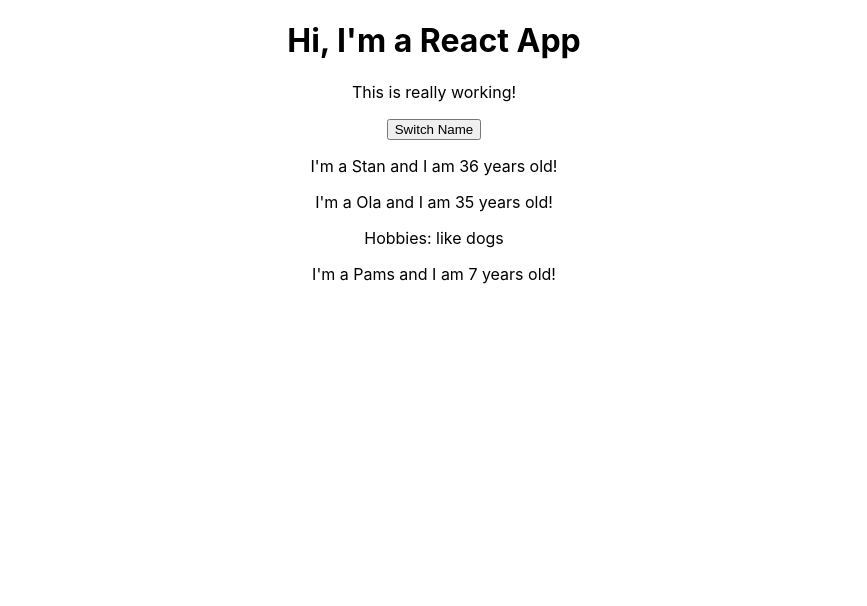
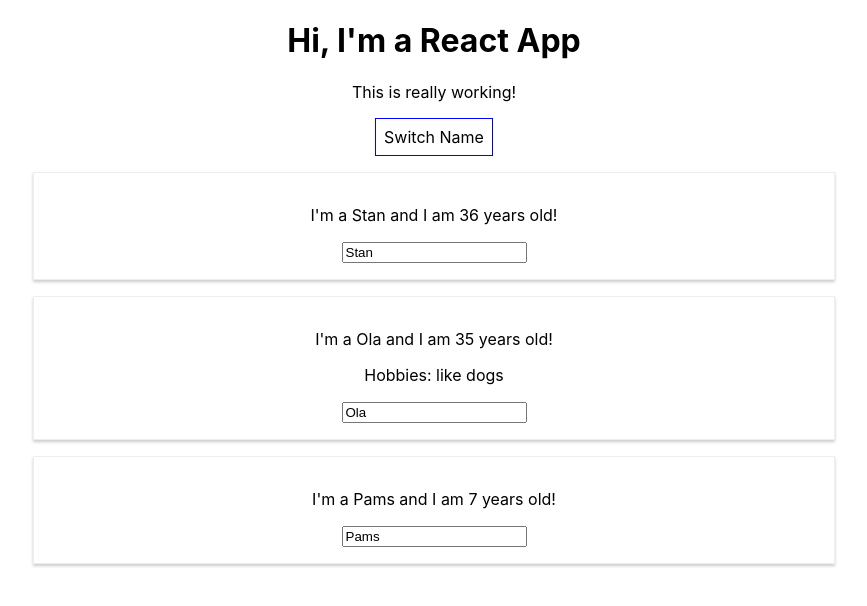
Before and after one commit to timmostan/javascript, a React (Create React App) app in the folder react-complete-guide/: page / in a window 1280 px wide. Shown: the top 606 px of the page, without its empty margins (206-1073 px from the left). Built offline with nearby package versions, Linux system fonts and the light colour scheme.

Commit message:
Styling + passing methods as props

```diff
--- a/react-complete-guide/src/App.js
+++ b/react-complete-guide/src/App.js
@@ -1,44 +1,74 @@
-import React, { useState } from 'react';
+import React, { Component } from 'react';
 import './App.css';
 import Person from './Person/Person';
 
-const App = props => {
-
-  const [ personsState, setPersonsState ] = useState({
+class App extends Component {
+  state = {
     persons: [
       { name: 'Stan', age: 36 },
       { name: 'Ola', age: 35 },
       { name: 'Pams', age: 7 }
     ],
-    otherState: 'some other values'
-  });
+    otherState: ''
+  }
 
-  const switchNameHandler = () => {
+  switchNameHandler = (newName) => {
     //console.log('Was clicked');
     //DONT DO THIS!: this.state.persons[0].name = 'Stanislaw';
-    setPersonsState({
+    this.setState({
       persons: [
-        { name: 'Stanislaw', age: 36 },
+        { name: newName, age: 36 },
         { name: 'Olcia', age: 35 },
         { name: 'Pamirek', age: 7 }
-      ],
-      otherState: personsState.otherState
+      ]
     })
+  }
+
+  nameChangedHandler = (event) => {
+    this.setState({
+      persons: [
+        { name: 'Staszek', age: 36 },
+        { name: event.target.value, age: 35 },
+        { name: 'Pamirek', age: 7 }
+      ]
+    })
+  }
+
+  render () {
+    const style = {
+      backgroundColor: 'white',
+      font: 'inherit',
+      border: '1px solid blue',
+      padding: '8px',
+      cursor: 'pointer'
     };
 
     return (
     <div className="App">
      <h1>Hi, I'm a React App</h1>
      <p>This is really working!</p>
-    <button onClick={ switchNameHandler }>Switch Name</button>
-    <Person name={ personsState.persons[0].name } age={ personsState.persons[0].age }/>
-    <Person name={ personsState.persons[1].name } age={ personsState.persons[1].age }>Hobbies: like dogs</Person>
-    <Person name={ personsState.persons[2].name } age={ personsState.persons[2].age }/>
+     <button
+        //inline style
+        style={ style }
+        onClick={() => this.switchNameHandler('Stanislaw') }>Switch Name</button>
+     <Person
+        name={ this.state.persons[0].name }
+        age={ this.state.persons[0].age }/>
+     <Person
+        name={ this.state.persons[1].name }
+        age={ this.state.persons[1].age }
+        //Note: bind is more efficient then the arrow function in button
+        click={ this.switchNameHandler.bind(this, 'Stachu') }
+        changed={this.nameChangedHandler} >Hobbies: like dogs</Person>
+     <Person
+        name={ this.state.persons[2].name }
+        age={ this.state.persons[2].age }/>
     </div>
   );
   //above is same as:
   //return React.createElement('div', {className: 'App'}, React.createElement('h1', null, 'Hi, I\'m a React App' ));
   }
 
+}
 
 export default App;
--- /dev/null
+++ b/react-complete-guide/src/Person/Person.css
@@ -0,0 +1,8 @@
+.Person {
+    width: 60%;
+    margin: 16px auto;
+    border: 1px solid #eee;
+    box-shadow: 0 2px 3px #ccc;
+    padding: 16px;
+    text-align: center;
+}
--- a/react-complete-guide/src/Person/Person.js
+++ b/react-complete-guide/src/Person/Person.js
@@ -1,11 +1,14 @@
 import React from 'react';
+
+import './Person.css';
 
 //Functional component
 const person  = (props) => {
     return (
-        <div>
-            <p>I'm a {props.name} and I am {props.age} years old!</p>
+        <div className="Person">
+            <p onClick={ props.click }>I'm a {props.name} and I am {props.age} years old!</p>
             <p>{props.children}</p>
+            <input type="text" onChange={ props.changed } value={ props.name } />
         </div>
     )
 }
```
Lines whose indentation alone changed are shown as unchanged.
